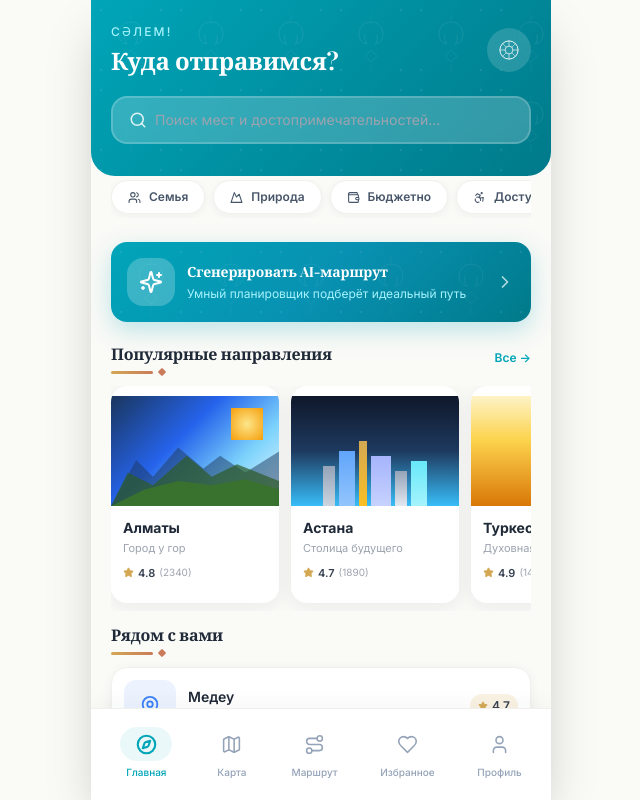
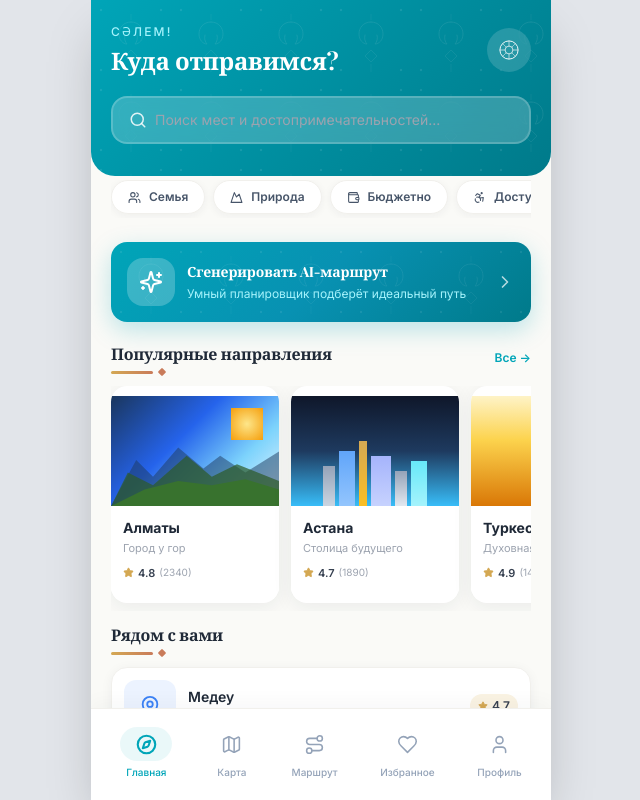
Before and after one commit to aisultan-005/sapar, a React (Vite) app in the folder frontend/: page / in a window 1280 px wide. Shown: the whole page, without its empty margins (319-959 px from the left). Built offline with nearby package versions, Linux system fonts and the light colour scheme; no server answers.

Commit message:
Update global.css

```diff
--- a/frontend/src/styles/global.css
+++ b/frontend/src/styles/global.css
@@ -166,3 +166,7 @@ h2.font-display::before {
     transform: rotate(45deg);
     border-radius: 1px;
 }
+
+/* === Фон по бокам приложения (на широком экране) === */
+.app-backdrop { background: #E2E5EA; }
+html.dark .app-backdrop { background: #020617; }
```
